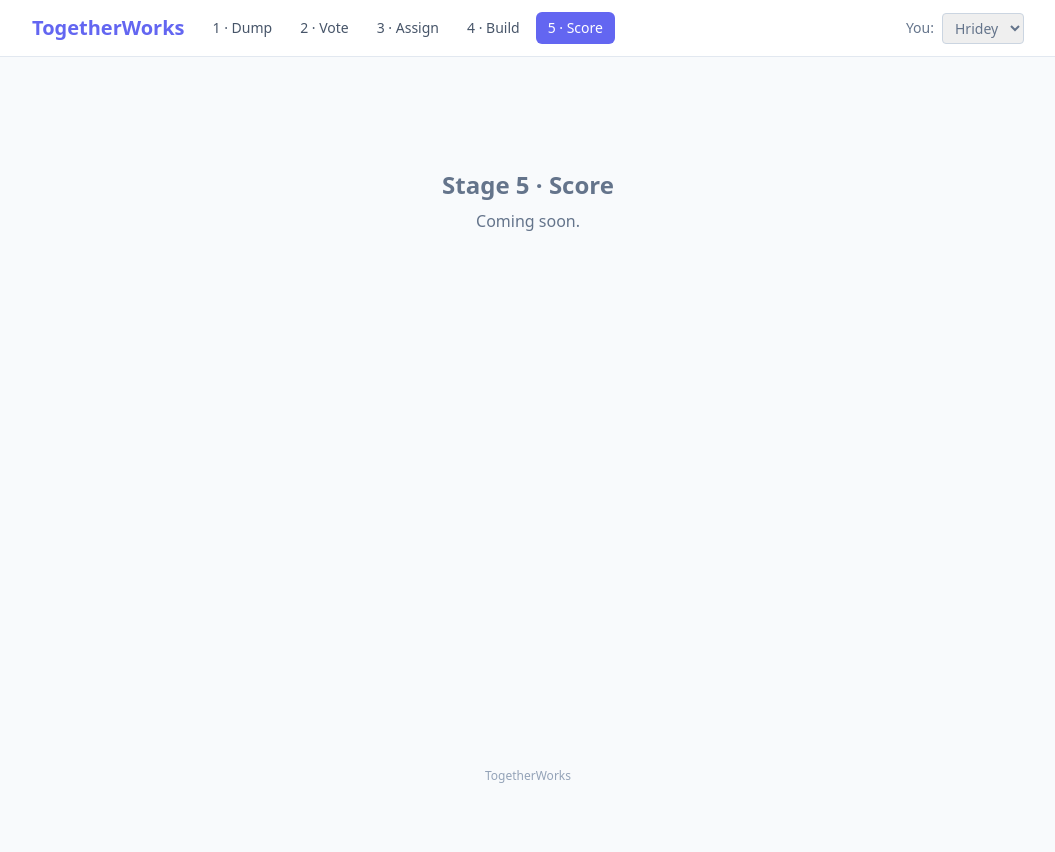
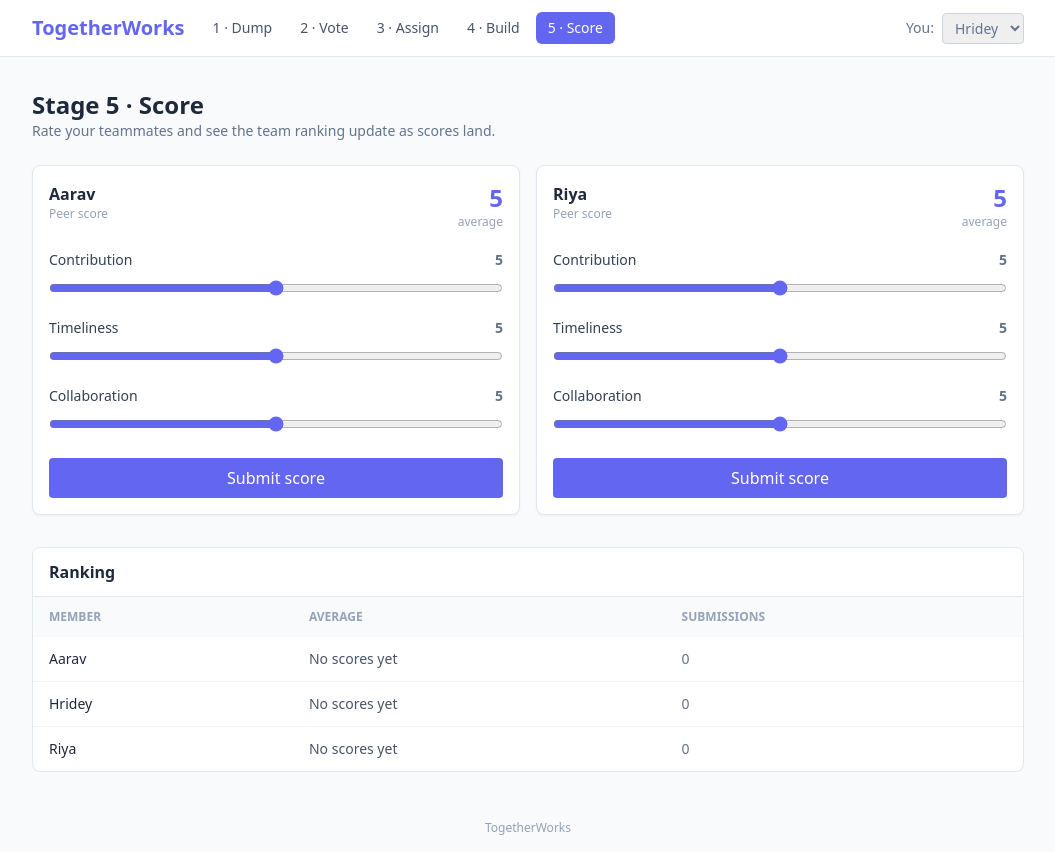
Before and after one commit to hrideymarwah15/TogetherWorks, a React (Vite) app: page / in a window 1280 px wide. Both pictures are taken after a click on the button "5 · Score". Shown: the whole page, without its empty margins (112-1167 px from the left). Before the commit the page ends 800 px from the top, so only its background shows below. Built offline with nearby package versions, Linux system fonts and the light colour scheme.

Commit message:
Add the score page for peer ratings

```diff
--- /dev/null
+++ b/src/components/MemberCard.jsx
@@ -0,0 +1,82 @@
+import { useMemo, useState } from "react";
+import { useApp } from "../context/AppContext.jsx";
+
+const CRITERIA = [
+  { key: "contribution", label: "Contribution" },
+  { key: "timeliness", label: "Timeliness" },
+  { key: "collaboration", label: "Collaboration" },
+];
+
+export default function MemberCard({ memberName }) {
+  const { setScores } = useApp();
+  const [ratings, setRatings] = useState({
+    contribution: 5,
+    timeliness: 5,
+    collaboration: 5,
+  });
+  const [submitted, setSubmitted] = useState(false);
+
+  const average = useMemo(() => {
+    const total = CRITERIA.reduce((sum, item) => sum + ratings[item.key], 0);
+    return Number((total / CRITERIA.length).toFixed(1));
+  }, [ratings]);
+
+  const updateRating = (key, value) => {
+    setRatings((prev) => ({ ...prev, [key]: Number(value) }));
+    setSubmitted(false);
+  };
+
+  const submitScore = () => {
+    setScores((prev) => ({
+      ...prev,
+      [memberName]: [...(prev[memberName] || []), average],
+    }));
+    setSubmitted(true);
+  };
+
+  return (
+    <article className="bg-white border border-slate-200 rounded-lg p-4 shadow-sm">
+      <div className="flex items-start justify-between gap-3 mb-5">
+        <div>
+          <h3 className="font-semibold text-slate-800">{memberName}</h3>
+          <p className="text-xs text-slate-400">Peer score</p>
+        </div>
+        <div className="text-right">
+          <p className="text-2xl font-bold text-brand">{average}</p>
+          <p className="text-xs text-slate-400">average</p>
+        </div>
+      </div>
+
+      <div className="space-y-4">
+        {CRITERIA.map((item) => (
+          <label key={item.key} className="block">
+            <div className="flex items-center justify-between gap-3 mb-2">
+              <span className="text-sm font-medium text-slate-700">
+                {item.label}
+              </span>
+              <span className="text-sm font-semibold text-slate-500">
+                {ratings[item.key]}
+              </span>
+            </div>
+            <input
+              type="range"
+              min="0"
+              max="10"
+              value={ratings[item.key]}
+              onChange={(e) => updateRating(item.key, e.target.value)}
+              className="w-full accent-brand"
+            />
+          </label>
+        ))}
+      </div>
+
+      <button
+        type="button"
+        onClick={submitScore}
+        className="mt-5 w-full bg-brand text-white px-4 py-2 rounded font-medium hover:opacity-90"
+      >
+        {submitted ? "Score submitted" : "Submit score"}
+      </button>
+    </article>
+  );
+}
--- a/src/pages/Score.jsx
+++ b/src/pages/Score.jsx
@@ -1,8 +1,77 @@
+import MemberCard from "../components/MemberCard.jsx";
+import { useApp } from "../context/AppContext.jsx";
+
 export default function Score() {
+  const { members, currentMember, scores } = useApp();
+  const peers = members.filter((member) => member !== currentMember);
+  const rankings = members
+    .map((member) => {
+      const memberScores = scores[member] || [];
+      const total = memberScores.reduce((sum, score) => sum + score, 0);
+      const average = memberScores.length === 0 ? 0 : total / memberScores.length;
+
+      return {
+        member,
+        average,
+        count: memberScores.length,
+      };
+    })
+    .sort((a, b) => b.average - a.average || a.member.localeCompare(b.member));
+  const hasScores = rankings.some((row) => row.count > 0);
+
   return (
-    <div className="text-center text-slate-500 py-20">
-      <h2 className="text-2xl font-semibold mb-2">Stage 5 · Score</h2>
-      <p>Coming soon.</p>
-    </div>
+    <section>
+      <header className="mb-6">
+        <h2 className="text-2xl font-bold">Stage 5 · Score</h2>
+        <p className="text-slate-500 text-sm">
+          Rate your teammates and see the team ranking update as scores land.
+        </p>
+      </header>
+
+      {peers.length === 0 ? (
+        <div className="bg-white border border-slate-200 rounded-lg p-6 text-center">
+          <p className="text-slate-500">Add teammates before scoring.</p>
+        </div>
+      ) : (
+        <div className="grid sm:grid-cols-2 gap-4">
+          {peers.map((member) => (
+            <MemberCard key={member} memberName={member} />
+          ))}
+        </div>
+      )}
+
+      <section className="mt-8 bg-white border border-slate-200 rounded-lg overflow-hidden">
+        <div className="px-4 py-3 border-b border-slate-200">
+          <h3 className="font-semibold text-slate-800">Ranking</h3>
+        </div>
+        <div className="overflow-x-auto">
+          <table className="w-full text-sm">
+            <thead className="bg-slate-50 text-left text-xs uppercase text-slate-400">
+              <tr>
+                <th className="px-4 py-3 font-semibold">Member</th>
+                <th className="px-4 py-3 font-semibold">Average</th>
+                <th className="px-4 py-3 font-semibold">Submissions</th>
+              </tr>
+            </thead>
+            <tbody className="divide-y divide-slate-100">
+              {rankings.map((row, index) => (
+                <tr key={row.member}>
+                  <td className="px-4 py-3 font-medium text-slate-800">
+                    <span className="inline-flex items-center gap-2">
+                      {hasScores && index === 0 && <span>🏆</span>}
+                      {row.member}
+                    </span>
+                  </td>
+                  <td className="px-4 py-3 text-slate-600">
+                    {row.count === 0 ? "No scores yet" : row.average.toFixed(1)}
+                  </td>
+                  <td className="px-4 py-3 text-slate-500">{row.count}</td>
+                </tr>
+              ))}
+            </tbody>
+          </table>
+        </div>
+      </section>
+    </section>
   );
 }
```
